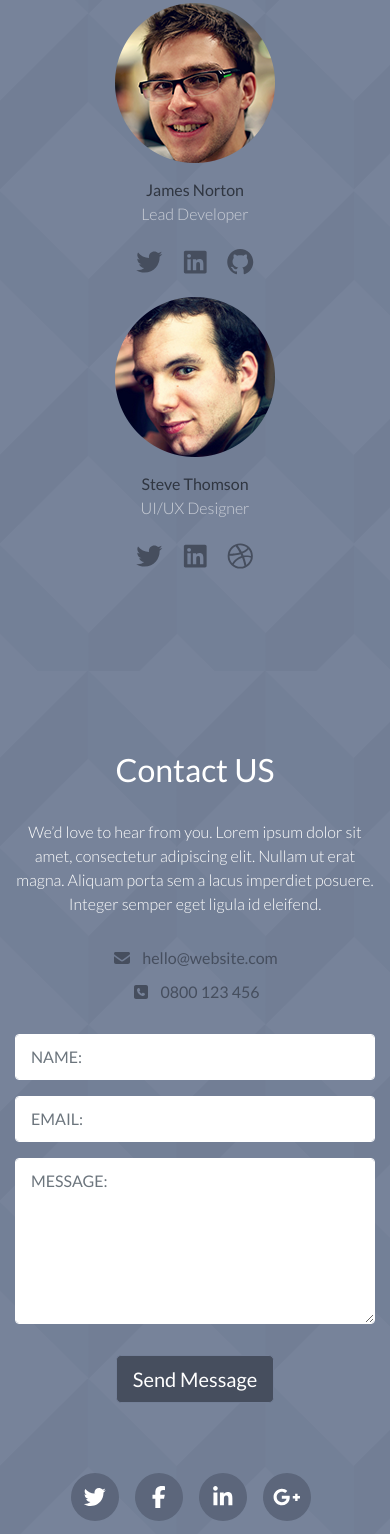
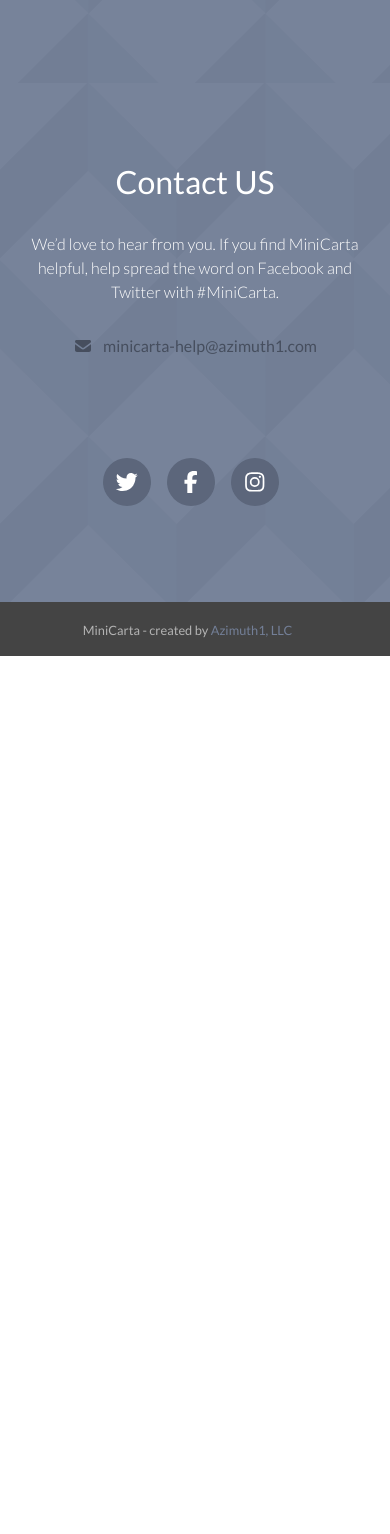
Before and after one commit to Azimuth1/MiniCarta-site, a plain HTML site: page index.html in a window 390 px wide. Shown: the part 6882-8416 px from the top of the page. After the commit the page ends 7538 px from the top, so only its background shows below. Drawn offline with Linux system fonts and the light colour scheme.

Commit message:
remove stock dev pics

```diff
--- a/index.html
+++ b/index.html
@@ -276,32 +276,8 @@
                       Another option used subscription GIS services and required a GIS analyst behind the scenes to set up and distribute web maps.
                       After that weekend of training, the ideas for MiniCarta started to take shape.  A simple app with a fast robust data backend that could distribute and display point annotations from a widespread team.</p>
                     <p>MiniCarta is a creation of Azimuth1, a public safety tech development company based in Virginia. If you want to learn more about us, please visit <a href="https://www.azimuth1.com">Azimuth1.com</a>
-                      We built MiniCarta for out friends in public safety, but found that lots of people like simple fast mapping across teams.</p>
+                      We built MiniCarta for our friends in public safety, but found that lots of people like simple fast mapping across teams.</p>
                 </div><!--//content-->
-                <div class="team col-md-5 col-12 mr-auto ml-auto">
-                    <div class="row">
-                        <div class="member col-lg-6 col-12 text-center">
-                            <img class="rounded" src="assets/images/team/member-1.png" alt="" />
-                            <p class="name">James Norton</p>
-                            <p class="title">Lead Developer</p>
-                            <ul class="connect list-inline">
-                                <li class="list-inline-item"><a href="#" ><i class="fab fa-twitter"></i></a></li>
-                                <li class="list-inline-item"><a href="#" ><i class="fab fa-linkedin"></i></a></li>
-                                <li class="row-end list-inline-item"><a href="#" ><i class="fab fa-github"></i></a></li>
-                            </ul>
-                        </div><!--//member-->
-                        <div class="member col-lg-6 col-12 text-center">
-                            <img class="rounded" src="assets/images/team/member-2.png" alt="" />
-                            <p class="name">Steve Thomson</p>
-                            <p class="title">UI/UX Designer</p>
-                            <ul class="connect list-inline">
-                                <li class="list-inline-item"><a href="#" ><i class="fab fa-twitter"></i></a></li>
-                                <li class="list-inline-item"><a href="#" ><i class="fab fa-linkedin"></i></a></li>
-                                <li class="row-end list-inline-item"><a href="#" ><i class="fab fa-dribbble"></i></a></li>
-                            </ul>
-                        </div><!--//member-->
-                    </div>
-                </div><!--//team-->
             </div><!--//row-->
         </div><!--//container-->
     </section><!--//story-->
@@ -314,38 +290,17 @@
             <h2 class="title text-center">Contact US</h2>
             <div class="row text-center">
                 <div class="intro col-lg-6 col-12 ml-lg-auto mr-lg-auto">
-                    <p>We’d love to hear from you. Lorem ipsum dolor sit amet, consectetur adipiscing elit. Nullam ut erat magna. Aliquam porta sem a lacus imperdiet posuere. Integer semper eget ligula id eleifend.</p>
+                    <p>We’d love to hear from you. If you find MiniCarta helpful, help spread the word on Facebook and Twitter with #MiniCarta.</p>
                     <ul class="list-unstyled contact-details">
-                        <li><i class="fas fa-envelope"></i><a href="mailto:hello@website.com">hello@website.com</a></li>
-                        <li><i class="fas fa-phone-square"></i>0800 123 456</li>
+                        <li><i class="fas fa-envelope"></i><a href="mailto:hello@website.com">minicarta-help@azimuth1.com</a></li>
                     </ul>
                 </div>
-            </div><!--//row-->
-            <div class="row text-center">
-                <div class="contact-form col-lg-6 col-12 ml-lg-auto mr-lg-auto">
-                    <form class="form">
-                        <div class="form-group name">
-                            <label class="sr-only" for="name">Name</label>
-                            <input id="name" type="text" class="form-control" placeholder="Name:">
-                        </div><!--//form-group-->
-                        <div class="form-group email">
-                            <label class="sr-only" for="email">Email</label>
-                            <input id="email" type="email" class="form-control" placeholder="Email:">
-                        </div><!--//form-group-->
-                        <div class="form-group message">
-                            <label class="sr-only" for="message">Message</label>
-                            <textarea id="message" class="form-control" rows="6" placeholder="Message:"></textarea>
-                        </div><!--//form-group-->
-                        <button type="submit" class="btn btn-lg btn-theme">Send Message</button>
-                    </form><!--//form-->
-                </div><!--//contact-form-->
             </div><!--//row-->
             <div class="text-center">
                  <ul class="social-icons list-inline">
                     <li class="list-inline-item"><a href="#" ><i class="fab fa-twitter"></i></a></li>
                     <li class="list-inline-item"><a href="#" ><i class="fab fa-facebook-f"></i></a></li>
-                    <li class="list-inline-item"><a href="#" ><i class="fab fa-linkedin-in"></i></a></li>
-                    <li class="list-inline-item"><a href="#" ><i class="fab fa-google-plus-g"></i></a></li>
+                    <li class="list-inline-item"><a href="#" ><i class="fab fa-instagram"></i></a></li>
                 </ul><!--//social-icons-->
             </div><!--//row-->
         </div><!--//container-->
```
